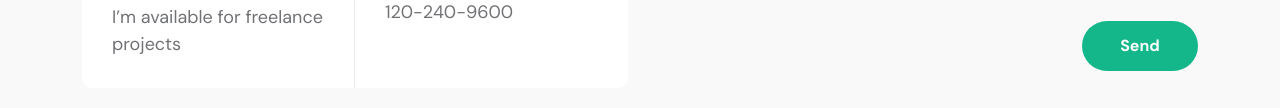
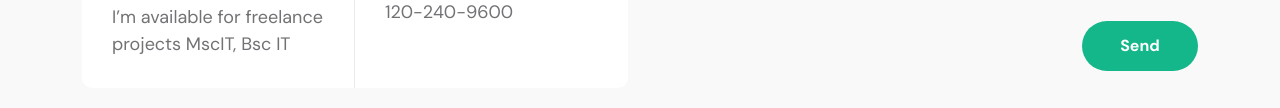
Before and after one commit to JagdishNare/DESIGNCAFE, a plain HTML site: page index.html in a window 1280 px wide. Shown: the part 5594-5702 px from the top of the page. Drawn offline with Linux system fonts and the light colour scheme.

Commit message:
changes made jagdish

```diff
--- a/index.html
+++ b/index.html
@@ -458,7 +458,7 @@ https://templatemo.com/tm-578-first-portfolio
 
                                     <strong class="site-footer-title d-block mt-4 mb-3">Start a project</strong>
 
-                                    <p class="mb-0">I’m available for freelance projects</p>
+                                    <p class="mb-0">I’m available for freelance projects MscIT, Bsc IT</p>
                                 </div>
                             </div>
 
```
